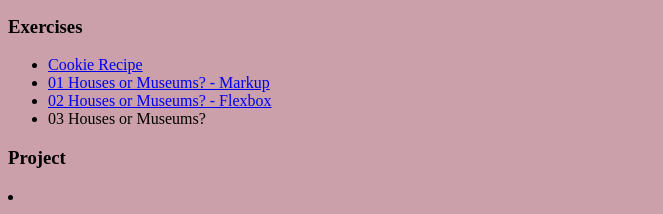
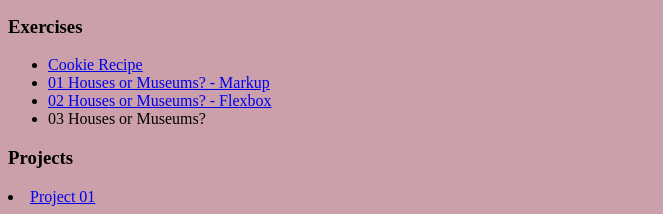
Before and after one commit to jingchwentz/jean_spring_2023, a plain HTML site: page index.html in a window 1280 px wide. Shown: the part 713-927 px from the top of the page, without its empty margins (0-663 px from the left). Drawn offline with Linux system fonts and the light colour scheme.

Commit message:
Update index.html

```diff
--- a/index.html
+++ b/index.html
@@ -37,8 +37,8 @@
         <li>03 Houses or Museums?</li>
       </ul>
 
-      <h3>Project</h3>
-      <li><a href="Coding Project01/index.html" Project 01</li>
+      <h3>Projects</h3>
+      <li><a href="Coding Project01/index.html">Project 01 </a></li>
     </div>
   </body>
 </html>
```
